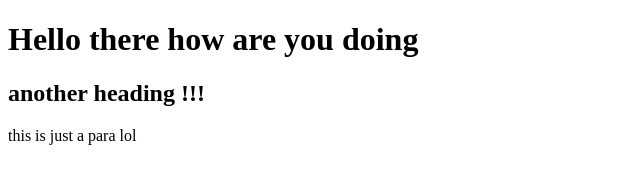
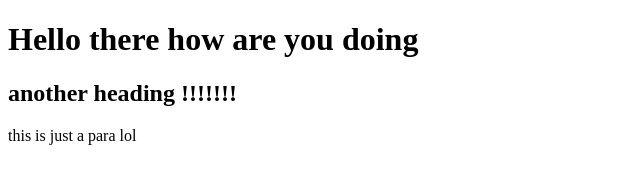
Before and after one commit to sql-inject0r/git-tutorial, a plain HTML site: page index.html in a window 1280 px wide. Shown: the full height of the page, 0-640 px from the left. Drawn offline with Linux system fonts and the light colour scheme.

Commit message:
adding exclamation

```diff
--- a/index.html
+++ b/index.html
@@ -5,7 +5,7 @@
 	</head>
 	<body>
 		<h1>Hello there how are you doing</h1>
-		<h2>another heading !!!</h2>
+		<h2>another heading !!!!!!!</h2>
 		<p>this is just a para lol</p>
 	</body>
 </html>
```
